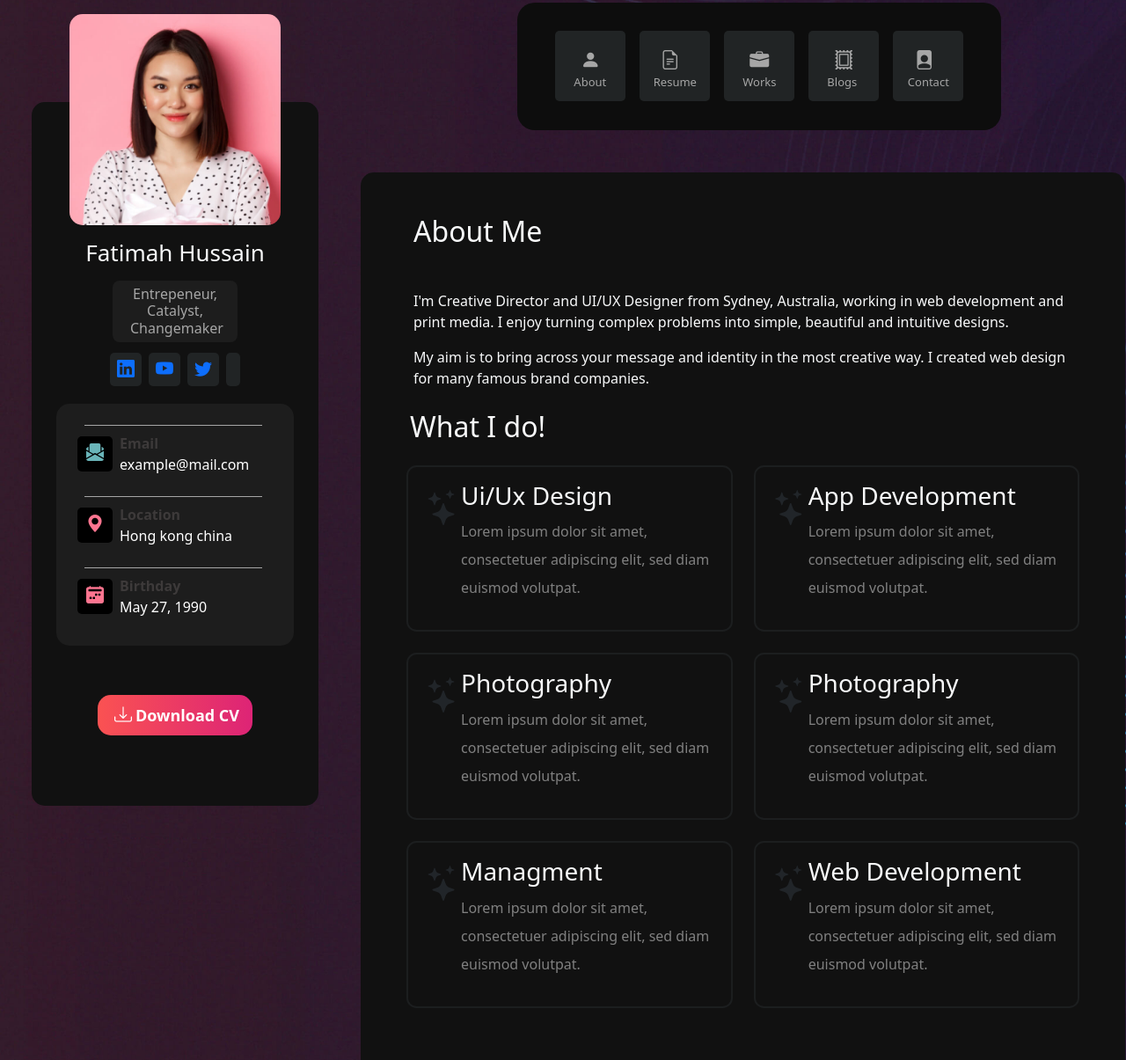
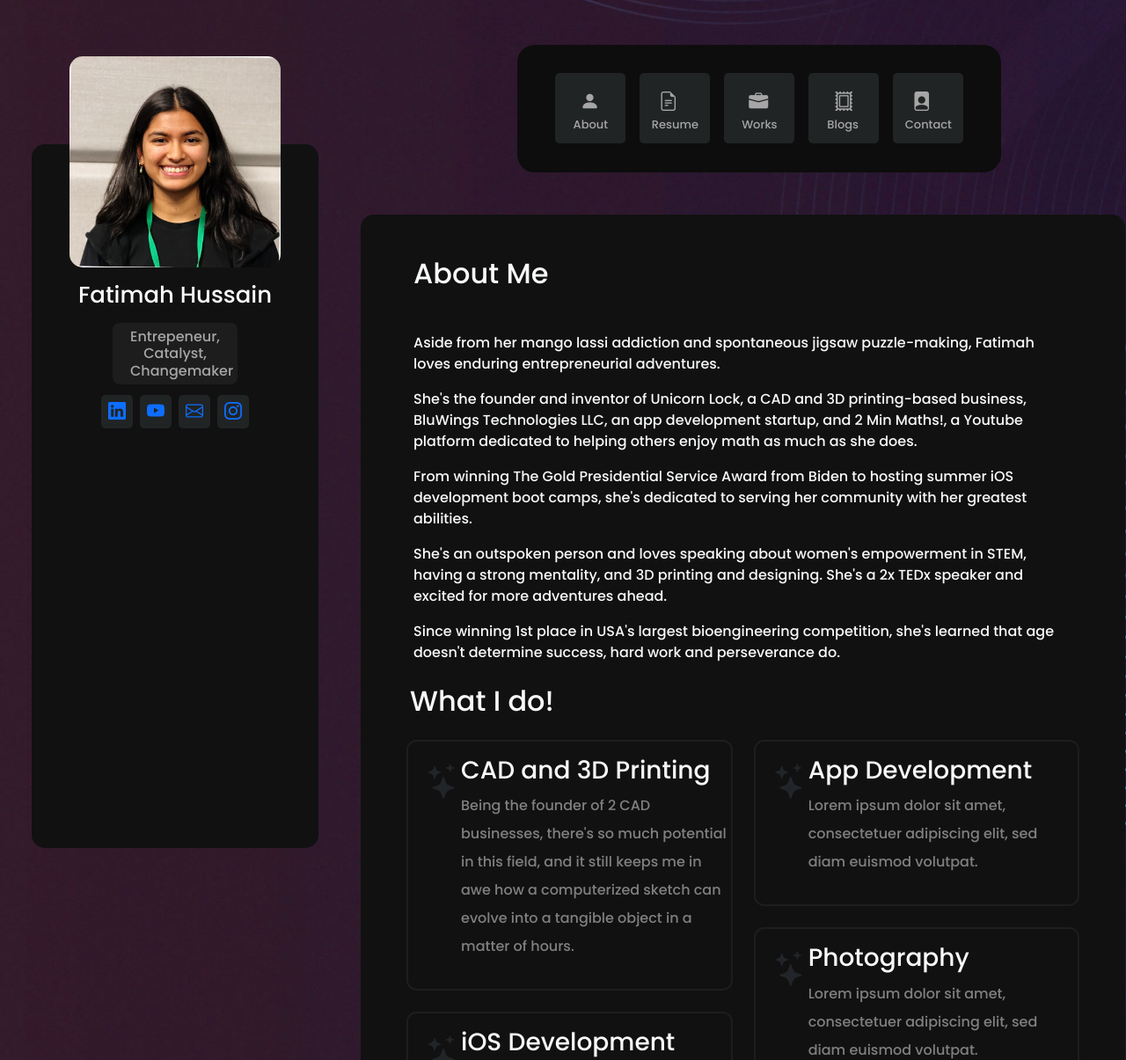
Before and after one commit to fan-fed/my-site, a plain HTML site: page index.html in a window 1280 px wide. Shown: the part 173-1378 px from the top of the page at 88% size. Drawn offline with nearby package versions, Linux system fonts and the light colour scheme.

Commit message:
changed site

```diff
--- a/index.html
+++ b/index.html
@@ -11,14 +11,16 @@
     <link rel="stylesheet" href="../styles/index.css">
     <link rel="stylesheet" href="https://cdn.jsdelivr.net/npm/bootstrap-icons@1.9.1/font/bootstrap-icons.css">
     <link rel="stylesheet" href="https://cdn.jsdelivr.net/npm/swiper@8/swiper-bundle.min.css" />
-
+    <link rel="preconnect" href="https://fonts.googleapis.com">
+    <link rel="preconnect" href="https://fonts.gstatic.com" crossorigin>
+    <link href="https://fonts.googleapis.com/css2?family=Poppins:wght@200;500&display=swap" rel="stylesheet">
 
 </head>
 
 <body>
     <div class="portfolio">
         <div class="m-lg-5 d-none d-lg-block">
-            <img src="../images/logo.png" alt="">
+            <img style="height: 5rem;" src="../images/logo.png" alt="">
 
         </div>
         <div class="bostami">
@@ -103,28 +105,28 @@
                     <h1 class="text-light fw-bolder m-5 d-lg-none">About Me
                     </h1>
                     <div class=" person__img">
-                        <img class="img-fluid" src="../images/profile.jpg" alt="">
+                        <img style="height: 50%;" class="img-fluid" src="../images/profile.jpeg" alt="">
                     </div>
                     <h2 class="text-center text-light my-3">Fatimah Hussain</h2>
 
-                    <h3 class="">Entrepeneur, Catalyst, Changemaker </h3>
+                    <h3>Entrepeneur, Catalyst, Changemaker </h3>
 
                     <div class="sosial__link d-flex justify-content-center">
                         <a class="py-1 px-2 m-1" href="linkedin.com/in/fatimah-hussain/"><i class="bi bi-linkedin"></i></a>
                         <a class="py-1 px-2 m-1" href="https://www.youtube.com/c/2MinMaths/videos"><i class="bi bi-youtube "></i></a>
-                        <a class="py-1 px-2 m-1" href="#"><i class="bi bi-twitter"></i></a>
-                        <a class=" py-1 px-2 m-1" href="https://instagram.com/@fxtimxhh"><i class="instagram"></i></i></a>
+                        <a class="py-1 px-2 m-1" href="fatimahandhussain@gmail.com"><i class="bi bi-envelope"></i></a>
+                        <a class=" py-1 px-2 m-1" href="https://instagram.com/@fxtimxhh"><i class="bi bi-instagram"></i></i></a>
                     </div>
 
-                    <div class="person__contact__items p-3 m-3">
-                        <!-- <div class="contact__items d-flex justify-content-lg-start ">
+                    <!-- <div class="person__contact__items p-3 m-3">
+                         <div class="contact__items d-flex justify-content-lg-start ">
                             <i class="phone__icon bi bi-phone  py-1 mt-1 mx-2"></i>
                             <div class="contact__text">
                                 <span>Phone</span>
                                 <p>+123 456 7890</p>
                             </div>
 
-                        </div> -->
+                        </div>
                         <div class="line mx-3 my-2"></div>
 
 
@@ -132,7 +134,7 @@
                             <i class="email__icon bi bi-envelope-paper-fill  py-1 mt-1 mx-2"></i>
                             <div class="contact__text">
                                 <span>Email</span>
-                                <p>example@mail.com
+                                <p>fatimahandhussain@gmail.com
 
                                 </p>
                             </div>
@@ -157,22 +159,23 @@
 
                         </div>
 
-                    </div>
-
-                    <div class="d-flex justify-content-center m-3">
-                        <button><i class="bi bi-download px-1"></i>Download CV</button>
-
-                    </div>
+                    </div> -->
 
                 </div>
 
                 <div class="about col-lg-8 col-12">
                     <h2 class="d-lg-block d-none text-light m-5">About Me
                     </h2>
-                    <p class="d-lg-block d-none text-light mx-5">I'm Creative Director and UI/UX Designer from Sydney, Australia, working in web development and print media. I enjoy turning complex problems into simple, beautiful and intuitive designs.</p>
-                    <p class="d-lg-block d-none text-light mx-5 ">My aim is to bring across your message and identity in the most creative way. I created web design for many famous brand companies.
+                    <p class="d-lg-block d-none text-light mx-5">Aside from her mango lassi addiction and spontaneous jigsaw puzzle-making, Fatimah loves enduring entrepreneurial adventures.
 
                     </p>
+                    <p class="d-lg-block d-none text-light mx-5"> She's the founder and inventor of Unicorn Lock, a CAD and 3D printing-based business, BluWings Technologies LLC, an app development startup, and 2 Min Maths!, a Youtube platform dedicated to helping others enjoy math as much as she does. </p>
+
+                    <p class="d-lg-block d-none text-light mx-5"> From winning The Gold Presidential Service Award from Biden to hosting summer iOS development boot camps, she's dedicated to serving her community with her greatest abilities. </p>
+
+                    <p class="d-lg-block d-none text-light mx-5"> She's an outspoken person and loves speaking about women's empowerment in STEM, having a strong mentality, and 3D printing and designing. She's a 2x TEDx speaker and excited for more adventures ahead. </p>
+
+                    <p class="d-lg-block d-none text-light mx-5"> Since winning 1st place in USA's largest bioengineering competition, she's learned that age doesn't determine success, hard work and perseverance do.</p>
 
                     <div class="container">
                         <h2 class="text-light mx-3 px-3 my-4">What I do!
@@ -183,9 +186,9 @@
                                 <div class="about__card col-12 d-flex justify-content-center mb-4">
                                     <div><i class="bi bi-stars"></i></div>
                                     <div class="card__text">
-                                        <h3 class="text-light">Ui/Ux Design
+                                        <h3 class="text-light">CAD and 3D Printing
                                         </h3>
-                                        <p>Lorem ipsum dolor sit amet, consectetuer adipiscing elit, sed diam euismod volutpat.
+                                        <p>Being the founder of 2 CAD businesses, there's so much potential in this field, and it still keeps me in awe how a computerized sketch can evolve into a tangible object in a matter of hours.
 
                                         </p>
                                     </div>
@@ -195,9 +198,9 @@
                                 <div class="about__card col-12 d-flex justify-content-center mb-4">
                                     <div><i class="bi bi-stars"></i></div>
                                     <div class="card__text">
-                                        <h3 class="text-light">Photography
+                                        <h3 class="text-light">iOS Development
                                         </h3>
-                                        <p>Lorem ipsum dolor sit amet, consectetuer adipiscing elit, sed diam euismod volutpat.
+                                        <p>Having developed several iOS apps and one published on the App Store (BlackJackPot Cards), I self-learnt iOS development and managed to host summer camps to teach middle schoolers how to code their own apps!
 
                                         </p>
                                     </div>
--- a/styles/index.css
+++ b/styles/index.css
@@ -6,6 +6,12 @@ body {
   background-attachment: fixed;
   background-size: cover;
   overflow-x: hidden;
+  font-family: 'Poppins';
+}
+
+h3 {
+  font-family: 'Poppins';
+
 }
 body .portfolio .bostami {
   background-image: url(../images/bgtwo.jpg);
```
Also changed, not shown: images/logo.png, images/profile.jpeg (added), images/profile.jpg (deleted).
